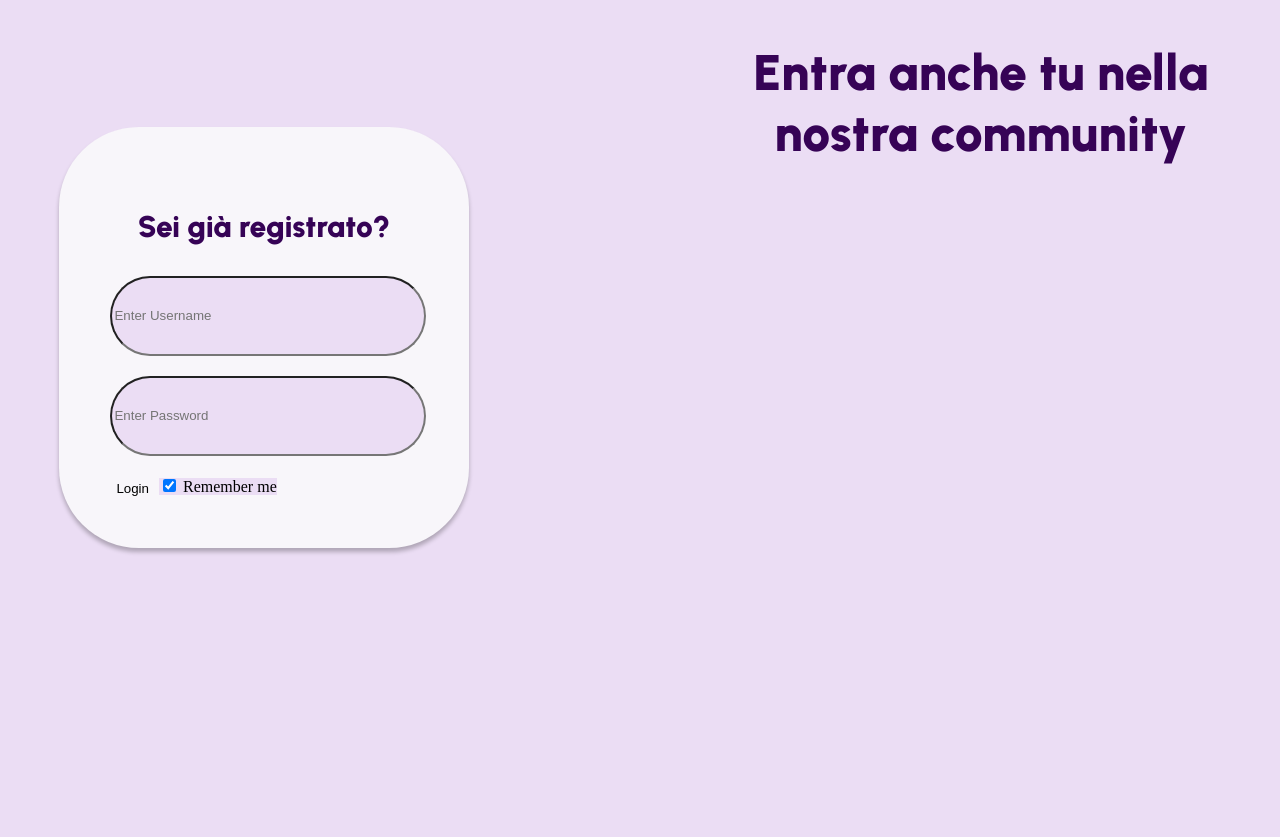
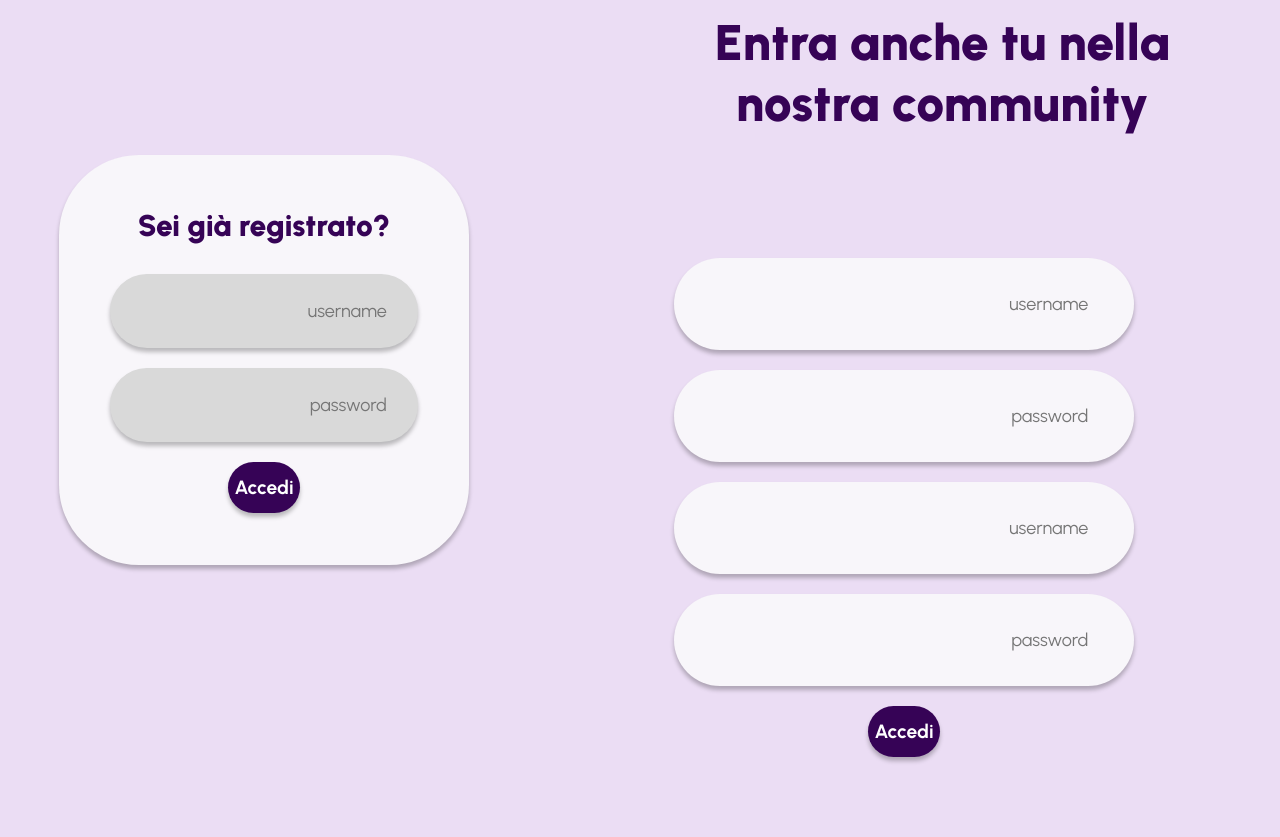
Before and after one commit to UrbanShirt/implementation, a plain HTML site: page ui/loginpage.html in a window 1280 px wide. Before the commit the page ends 800 px from the top, so only its background shows below. Drawn offline with Linux system fonts and the light colour scheme.

Commit message:
loginpage update

```diff
--- a/ui/loginpage.css
+++ b/ui/loginpage.css
@@ -1,3 +1,6 @@
+* {
+    font-family: Urbanist;
+}
 body {
     display: grid;
     grid-template-columns: 40% 60%;
@@ -8,28 +11,29 @@ body {
 
 #title {
     grid-column: 2;
-    grid-row: 1/2;
+    grid-row: 1;
     margin-left: 20%;
+    text-align: center;
 }
 
 .main-title {
     color: var(--dl-color-default-titlecolor);
-    width: auto;
-    height: auto;
+    width: fit-content;
     position: static;
     font-size: 50px;
-    align-self: auto;
-    text-align: center;
+    align-self: center;;
     font-family: Urbanist;
     font-weight: 900;
     line-height: normal;
     font-stretch: normal;
-    margin-right: 0;
+    margin-right: 10%;
     margin-bottom: 0;
     background: transparent;
 }
 
+/*form autenticazione*/
 #login {
+    text-align: center;
     grid-column: 1;
     grid-row: 2/4;
     border-width: 2px;
@@ -47,15 +51,75 @@ body {
     font-size: 30px;
     background-color: transparent;
     margin-bottom: 10%;
+    margin-top: 0px;
     color: var(--dl-color-default-titlecolor);
     font-family: Urbanist;
     font-weight: 900;
     line-height: normal;
 }
 
-.form {
+.login-form {
+    direction: rtl;
+    color: var(--dl-color-default-titlecolor);
+    font-family: Urbanist;
+    line-height: normal;
+    font-size: large;
+    box-sizing: border-box;
+    padding: 10%;
     width: 100%;
     height: 74px;
+    border: none;
     border-radius: 80px;
     margin-bottom: 20px;
+    background-color: var(--dl-color-gray-900);
+    box-shadow: 0px 4px 4px rgba(0, 0, 0, 0.25);
 }
+
+::placeholder{
+    text-align: right;
+    font-size: large;
+    font-family: Urbanist;
+}
+
+.log-btn {
+    background-color: var(--dl-color-default-titlecolor);
+    color:#FFFFFF;
+    text-align: center;
+    font-weight: bold;
+    font-size: larger;
+    box-shadow: 0px 4px 4px rgba(0, 0, 0, 0.25);
+    height: 51px;
+    top: 37px;
+    border-radius: 80px;
+    margin-left: auto;
+    margin-right: auto;
+    cursor: pointer;
+}
+
+/*form registrazione*/
+#register {
+    text-align: center;
+    grid-column: 2;
+    grid-row: 2/5;
+    margin:10%;
+    width: fit-content;
+    height: fit-content;
+    padding: 10%;
+}
+
+.registration-form {
+    background-color: #F8F6FA;
+    direction: rtl;
+    color: var(--dl-color-default-titlecolor);
+    font-family: Urbanist;
+    line-height: normal;
+    font-size: large;
+    box-sizing: border-box;
+    padding: 10%;
+    width: 100%;
+    height: 74px;
+    border: none;
+    border-radius: 80px;
+    margin-bottom: 20px;
+    box-shadow: 0px 4px 4px rgba(0, 0, 0, 0.25);
+}
--- a/ui/loginpage.html
+++ b/ui/loginpage.html
@@ -20,19 +20,32 @@
 
     <!-- TITOLO -->
     <h1 id="title" class="main-title">
-        Entra anche tu nella <br>
+        Entra anche tu nella
         nostra community
     </h1>
 
     <!-- div BARRA COLORATA-->
     <div id="login">
         <h3 id="already-registered">Sei già registrato?</h3>
-        <input class="form" type="text" placeholder="Enter Username" name="username" required>
-        <input class="form" type="password" placeholder="Enter Password" name="psw" required>
-        <button type="submit">Login</button>
-        <label>
+        <input class="login-form" type="text" placeholder="username" name="username" required>
+        <input class="login-form" type="password" placeholder="password" name="psw" required>
+        <!--link password dimenticata-->
+        <button class="log-btn" type="submit">Accedi</button>
+        <!--<label>
         <input type="checkbox" checked="checked" name="remember"> Remember me
-        </label>
+        </label>-->
+    </div>
+
+    <div id="register">
+        <input class="registration-form" type="text" placeholder="username" name="username" required>
+        <input class="registration-form" type="password" placeholder="password" name="psw" required>
+        <input class="registration-form" type="text" placeholder="username" name="username" required>
+        <input class="registration-form" type="password" placeholder="password" name="psw" required>
+        <!--link password dimenticata-->
+        <button class="log-btn" type="submit">Accedi</button>
+        <!--<label>
+        <input type="checkbox" checked="checked" name="remember"> Remember me
+        </label>-->
     </div>
 </body>
 
```
